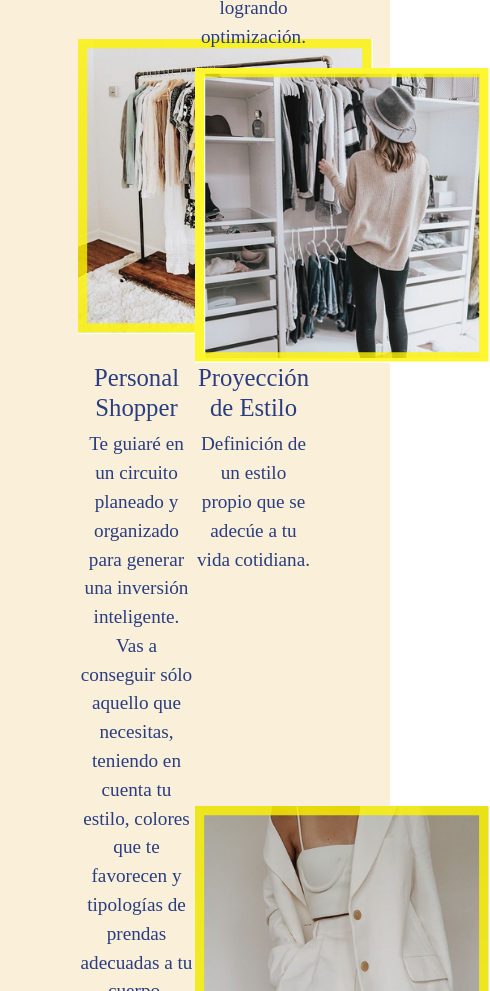
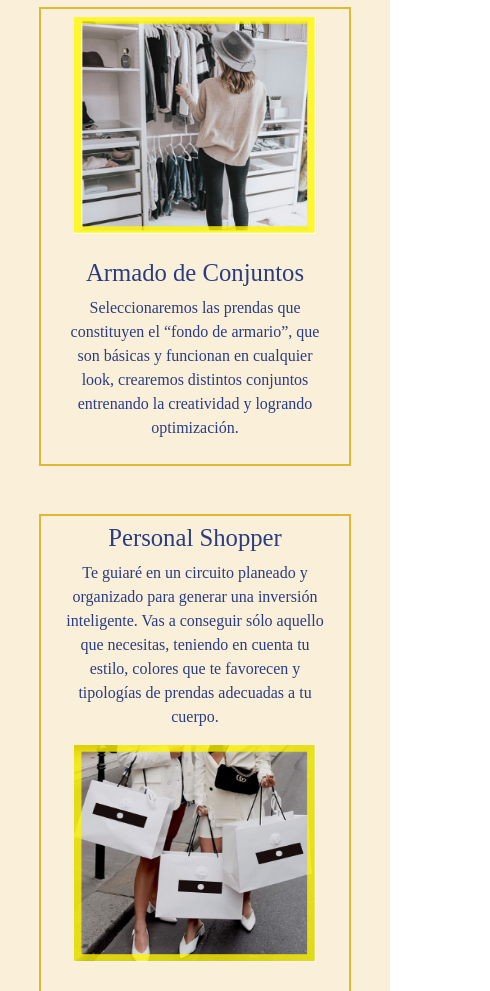
Before and after one commit to Pepiliam/llume, a plain HTML site: page experiencias.html in a window 390 px wide. Shown: the part 1009-2000 px from the top of the page, 490 px wide, since content can reach past the window. Drawn offline with nearby package versions, Linux system fonts and the light colour scheme.

Commit message:
controlfinal

```diff
--- a/_experiencias.scss
+++ b/_experiencias.scss
@@ -4,7 +4,6 @@
     background-size: cover;
     height: 100%;
     width: 100%;
-
 }
 
 #contenedorExper {
@@ -15,17 +14,18 @@
     font-family: "didot gfs";
     font-size: larger;
     color: #2a3d81;
-                  display: grid;
-        grid-template-columns: 50% 50%;
-
-
+    height: auto;
+    background-color: rgb(250, 239, 217);
+    border: 2px solid #e1b735;
+    width: 80%;
+    margin: auto;
+    padding: 2%;
 }
 
 .h1mot {
     color: #344893;
     text-align: center;
     text-shadow: 2px 2px 6px #e1b735;
-
 }
 
 @media only screen and (max-width: 570px) {
@@ -33,7 +33,27 @@
         padding-top: 20px
     }
 
+    #contenedorExper {
+        font-size: larger;
+    }
+
+    #imgExp {
+        height: 90%;
+        width: 90%;
+        text-align: center;
+        background-position: center;
+    }
+
     .h1mot {
         font-size: 40px;
     }
+
+
 }
+
+@media only screen and (max-width: 715px) {
+
+    #contenedorExper {
+        font-size: medium;
+    }
+}
--- a/estilos.scss
+++ b/estilos.scss
@@ -157,12 +157,20 @@ h1 {
 }
 
 @media only screen and (max-width: 570px) {
-    #imghome{margin-bottom: 50px;}
-    .h1home{font-size: 40px;}
+    #imghome {
+        margin-bottom: 50px;
+    }
+
+    .h1home {
+        font-size: 40px;
+    }
+
     .mainhome {
         padding-top: 270px;
     }
+
     #imghome {
+        margin-top: 15px;
         height: 100%;
         width: 70%;
 
--- a/experiencias.html
+++ b/experiencias.html
@@ -67,27 +67,25 @@
     </header>
     <main class="main1">
         <h1 class="h1mot">Experiencias</h1>
-
-        <div id="contenedorExper">
-            <div class="row">
-                <div class="col">
+        <div id="contenedorExper" class="row">
+            <div class="col-sm">
                 <h2>Análisis de Guardarropa</h2>
-
                 <p>Esta experiencia definirá que colores, tipologías de prendas y accesorios te favorecen
                     teniendo
                     en
                     cuenta tu estilo propio y así, proyectarlo en tu guardarropas.</p>
             </div>
-                <div class="col">
-                    <img src="6.png"></div>
-
-
+            <div class="col-sm">
+                <img id="imgExp" src="6.png">
             </div>
-
-            <div class="row">
-                <div class="col">
+        </div>
+        <br><br>
+        <div id="contenedorExper" class="row">
+            <div class="col-sm">
+                <img id="imgExp" src="7.png">
+            </div>
+            <div class="col-sm">
                 <h2>Armado de Conjuntos</h2>
-
                 <p>Seleccionaremos las prendas que constituyen el “fondo de armario”, que son
                     básicas y funcionan en cualquier look, crearemos distintos conjuntos entrenando la
                     creatividad y
@@ -95,15 +93,11 @@
                     optimización.
                 </p>
             </div>
-                <div class="col"><img src="7.png"></div>
-
-
         </div>
-
-            <div class="row">
-                <div class="col">
+        <br><br>
+        <div id="contenedorExper" class="row">
+            <div class="col-sm">
                 <h2>Personal Shopper</h2>
-
                 <p>Te guiaré en un circuito planeado y organizado para
                     generar
                     una
@@ -111,42 +105,38 @@
                     estilo,
                     colores que
                     te
-                        favorecen y tipologías de prendas adecuadas a tu cuerpo.</p>
+                    favorecen y tipologías de prendas adecuadas a tu cuerpo.
+                </p>
             </div>
-                <div class="col"><img src="9.png">
+            <div class="col-sm">
+                <img id="imgExp" src="9.png">
             </div>
-
         </div>
-
-            <div class="row">
-                <div class="col">
+        <br><br>
+        <div id="contenedorExper" class="row">
+            <div class="col-sm">
+                <img id="imgExp" src="10.png">
+            </div>
+            <div class="col-sm">
                 <h2>Proyección de Estilo</h2>
-
                 <p>Definición de un estilo propio que se adecúe a tu vida cotidiana.</p>
             </div>
-                    <div class="col"><img src="10.png">
         </div>
-
-            </div>
-
-            <div class="row">
-                <div class="col">
+        <br><br>
+        <div id="contenedorExper" class="row">
+            <div class="col-sm">
                 <h2>Sesión de Análisis de Colorimetría</h2>
 
                 <p>Determinaremos qué tonos te potencian y hacen que te ilumines de manera natural. Esto te
                     ayudará
                     a sentir mayor seguridad</p>
-                    </div><div class="col"><img src="11.png"></div>
+            </div>
+            <div class="col-sm"><img id="imgExp" src="11.png"></div>
         </div>
 
-            </div>
-        </div>
-
-
-
+        <br>
     </main>
     <footer class="footer navbar navbar-expand-sm justify-content-center">
-
         <ul class="navbar-nav redes">
             <li class="nav-item"><a href="https://www.instagram.com/llume.aip" target="_blank">
                     <i class="fab fa-instagram"></i></a></li>
@@ -156,14 +146,11 @@
                     <i class="far fa-envelope"></i>
                 </a></li>
         </ul>
-
     </footer>
     <script src="https://ajax.googleapis.com/ajax/libs/jquery/3.5.1/jquery.min.js"></script>
     <script src="https://cdnjs.cloudflare.com/ajax/libs/popper.js/1.16.0/umd/popper.min.js"></script>
     <script src="https://maxcdn.bootstrapcdn.com/bootstrap/4.5.2/js/bootstrap.min.js"></script>
     <footer class="footer navbar navbar-expand-sm justify-content-center">
-
-
 </body>
 
 </html>
```
Also changed, not shown: 404.html (+1 -0 lines), _404.scss (+16 -11 lines), _sobrellume.scss (+7 -2 lines), contacto.html (+3 -4 lines), index.html (+5 -6 lines), sobrellume.html (+1 -2 lines), _motivaciones.scss (line endings or trailing spaces), estilos.css, 1 other file. Lines whose indentation alone changed are shown as unchanged.
